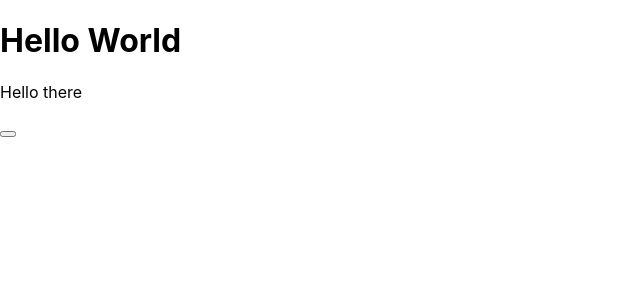
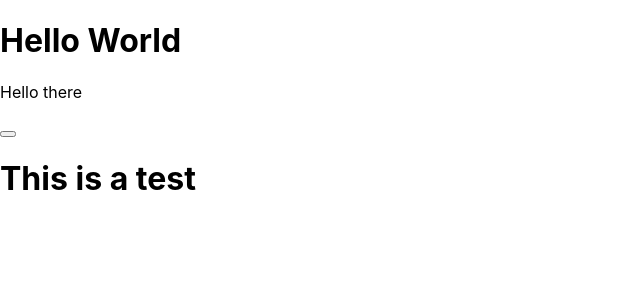
Before and after one commit to michael-mcmasters/Notecards, a React (Create React App) app: page / in a window 1280 px wide. Shown: the top 300 px of the page, without its empty margins (0-640 px from the left). Built offline with nearby package versions, Linux system fonts and the light colour scheme.

Commit message:
Create Card component and have it appear

```diff
--- a/src/App.js
+++ b/src/App.js
@@ -1,6 +1,7 @@
 import logo from './logo.svg';
 import './App.css';
 import { useState } from 'react';
+import Card from "./components/Card.js";
 
 function App() {
   const [text, setText] = useState("Hello there");
@@ -14,6 +15,7 @@ function App() {
       <h1>Hello World</h1>
       <p>{text}</p>
       <button onClick={changeText}></button>
+      <Card></Card>
     </div>
   );
 }
--- /dev/null
+++ b/src/components/Card.js
@@ -0,0 +1,7 @@
+import react from "react";
+
+export default function Card() {
+  return (
+    <h1>This is a test</h1>
+  );
+}
```
Also changed, not shown: 1 other file (tests, documents, lock files or other folders).
